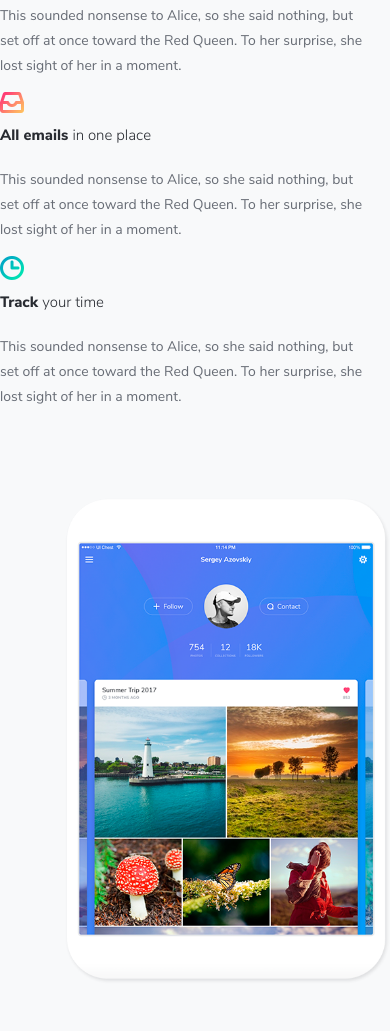
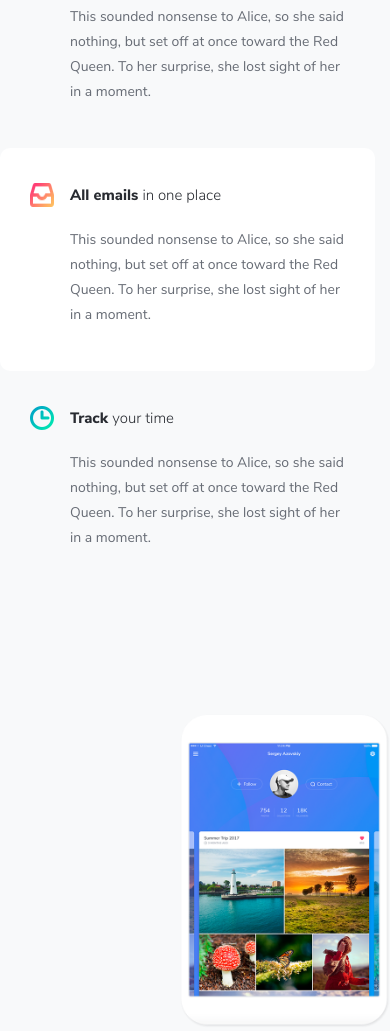
Before and after one commit to Romserg/AppStarter, a website: page src/index.html in a window 390 px wide. Shown: the part 3649-4680 px from the top of the page. Drawn offline with Linux system fonts and the light colour scheme.

Commit message:
section "tablet"

```diff
--- a/src/css/styles.css
+++ b/src/css/styles.css
@@ -284,6 +284,30 @@ body {
 .tablet .left-box .advantage {
 	position: relative;
 	display: block;
+	box-sizing: border-box;
+	max-width: 470px;
+	height: auto;
+	padding: 30px;
+}
+
+.tablet .left-box .advantage.bordered {
+	background: #fff;
+	border-radius: 10px;
+}
+
+.tablet .left-box .advantage img {
+	position: absolute;
+	left: 30px;
+	top: 35px;
+	width: 24px;
+	height: 24px;
+}
+
+.tablet .left-box .advantage .content {
+	display: inline-block;
+	vertical-align: top;
+	box-sizing: border-box;
+	padding-left: 40px;
 }
 
 .tablet .left-box .advantage p {
@@ -295,8 +319,8 @@ body {
 	display: inline-block;
 	vertical-align: top;
 	max-width: 570px;
-	margin-top: 75px;
-	margin-left: 65px;
+	margin-top: 120px;
+	margin-left: 180px;
 	max-height: 718px;
 }
 
--- a/src/index.html
+++ b/src/index.html
@@ -120,7 +120,7 @@
 			<div class="content-wrapper">
 				<div class="left-box">
 					<div class="advantage">
-						<img src="../img/icon-reload.png" alt="">
+						<img src="../img/icon-reload.png" alt="Sync">
 						<div class="content">
 							<h4>
 								<span class="extra">Sync </span>
@@ -129,9 +129,9 @@
 							<p>This sounded nonsense to Alice, so she said nothing, but set off at once toward the Red Queen. To her surprise, she lost sight of her in a moment.</p>
 						</div>
 					</div>
-					<div class="advantage">
+					<div class="advantage bordered">
+						<img src="../img/icon-inbox.png" alt="Email">
 						<div class="content">
-							<img src="../img/icon-inbox.png" alt="">
 							<h4>
 								<span class="extra">All emails </span>
 								<span class="light">in one place</span>
@@ -140,8 +140,8 @@
 						</div>
 					</div>
 					<div class="advantage">
+						<img src="../img/icon-clock.png" alt="Track time">
 						<div class="content">
-							<img src="../img/icon-clock.png" alt="">
 							<h4>
 								<span class="extra">Track </span>
 								<span class="light">your time</span>
@@ -156,6 +156,8 @@
 			</div>
 		</section>
 
+
+
 		<footer class="footer">
 
 		</footer>
```
